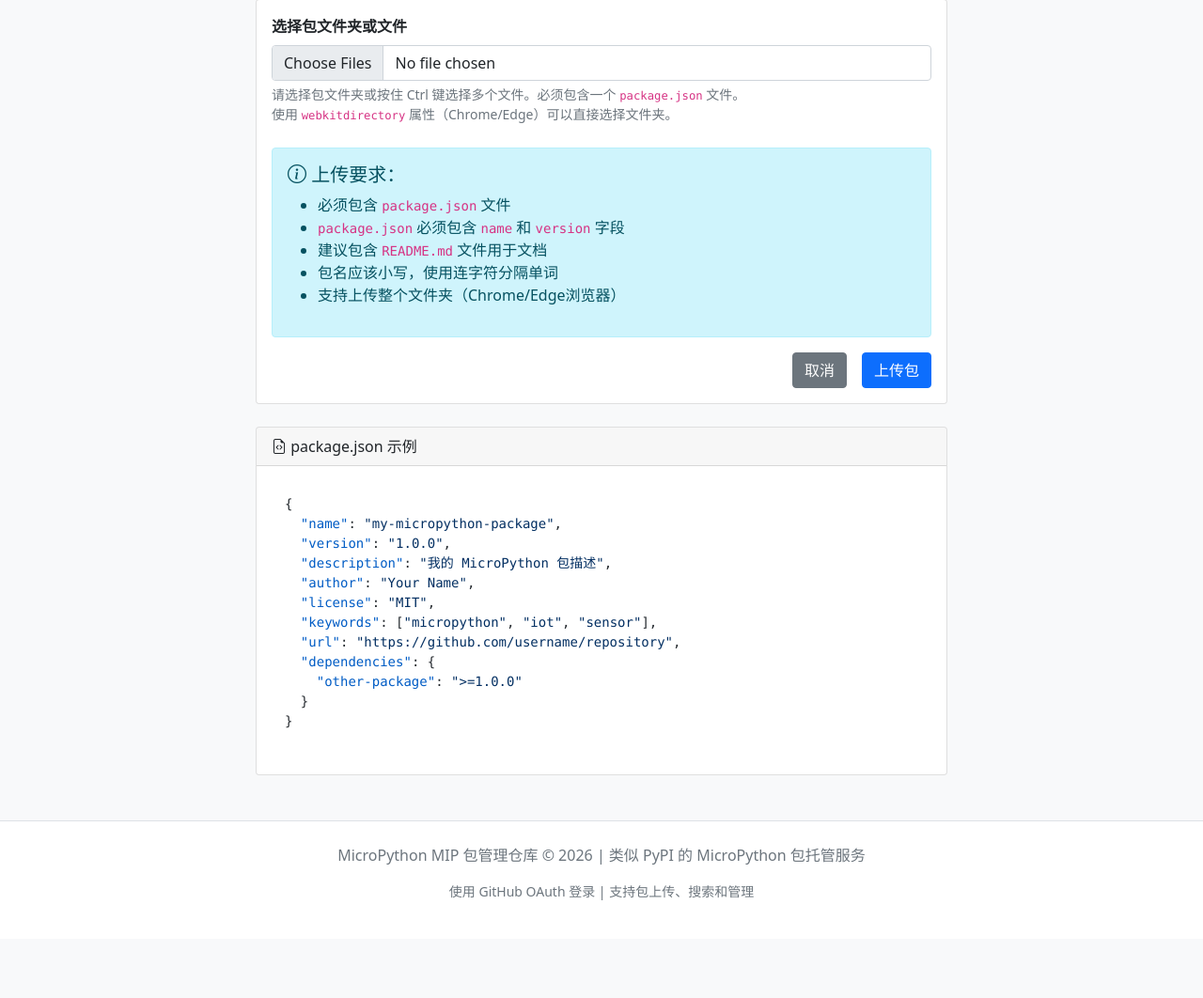
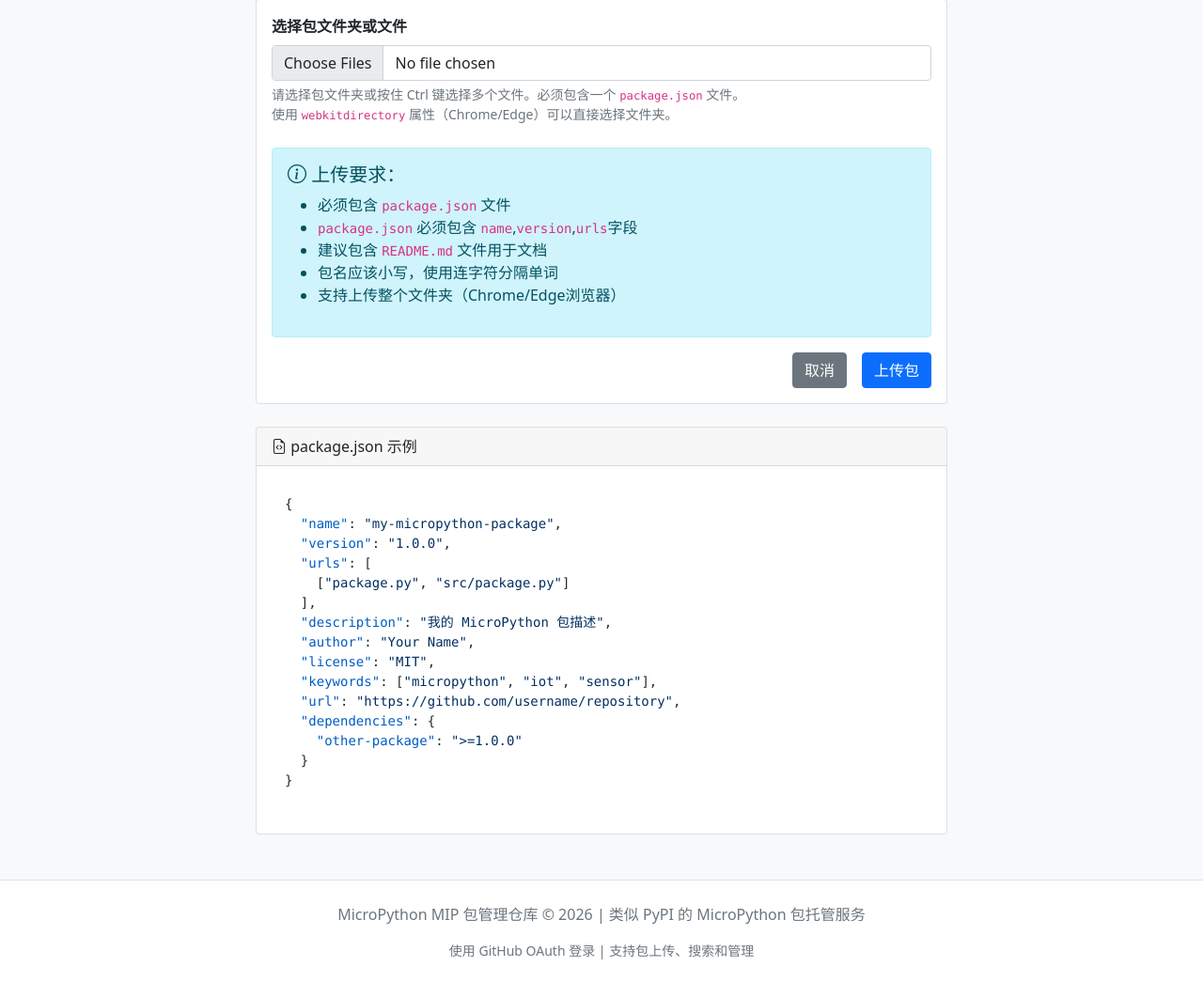
Before and after one commit to FreakStudioCN/upypi, a Flask app: page /upload in a window 1280 px wide. Shown: the part 195-1257 px from the top of the page at 94% size. Before the commit the page ends 1153 px from the top, so only its background shows below. Run offline with Flask 3, Linux system fonts and the light colour scheme; the visitor is signed in with stand-in values (Sample User, id 1); data comes from the database, SQL or seed files in the repository; parts of the project's set-up code (start-up, migrations or seed data) failed here and were passed over; some libraries are stand-ins or nearby versions.

Commit message:
release 0.1.1(add download url)

```diff
--- a/templates/index.html
+++ b/templates/index.html
@@ -95,11 +95,15 @@
                 <ol>
                     <li>登录您的 GitHub 账户</li>
                     <li>上传包含 <code>package.json</code> 的 MicroPython 包</li>
+                    <li><code>package.json</code> 必须包含 <code>name</code>,<code>version</code>,<code>urls</code>字段</li>
                     <li>其他用户可以通过 <code>mip</code> 工具安装您的包</li>
                 </ol>
                 <h5>示例 package.json:</h5>
                 <pre><code>{
   "name": "example-package",
+  "urls": [
+    ["example.py", "src/example.py"]
+  ],
   "version": "1.0.0",
   "description": "这是一个示例包",
   "author": "Your Name",
--- a/templates/package.html
+++ b/templates/package.html
@@ -57,6 +57,9 @@
 
                     <dt>首次发布</dt>
                     <dd>{{ packages[-1].created_at[:10] }}</dd>
+
+                    <dt>安装方式</dt>
+                    <dd>mpremote mip install https://eoelab.org:1028/pkgs/{{ package_name }}</dd>
                 </dl>
             </div>
         </div>
--- a/templates/upload.html
+++ b/templates/upload.html
@@ -33,7 +33,7 @@
                         <h5><i class="bi bi-info-circle"></i> 上传要求：</h5>
                         <ul>
                             <li>必须包含 <code>package.json</code> 文件</li>
-                            <li><code>package.json</code> 必须包含 <code>name</code> 和 <code>version</code> 字段</li>
+                            <li><code>package.json</code> 必须包含 <code>name</code>,<code>version</code>,<code>urls</code>字段</li>
                             <li>建议包含 <code>README.md</code> 文件用于文档</li>
                             <li>包名应该小写，使用连字符分隔单词</li>
                             <li>支持上传整个文件夹（Chrome/Edge浏览器）</li>
@@ -59,6 +59,9 @@
                 <pre><code>{
   "name": "my-micropython-package",
   "version": "1.0.0",
+  "urls": [
+    ["package.py", "src/package.py"]
+  ],
   "description": "我的 MicroPython 包描述",
   "author": "Your Name",
   "license": "MIT",
```
